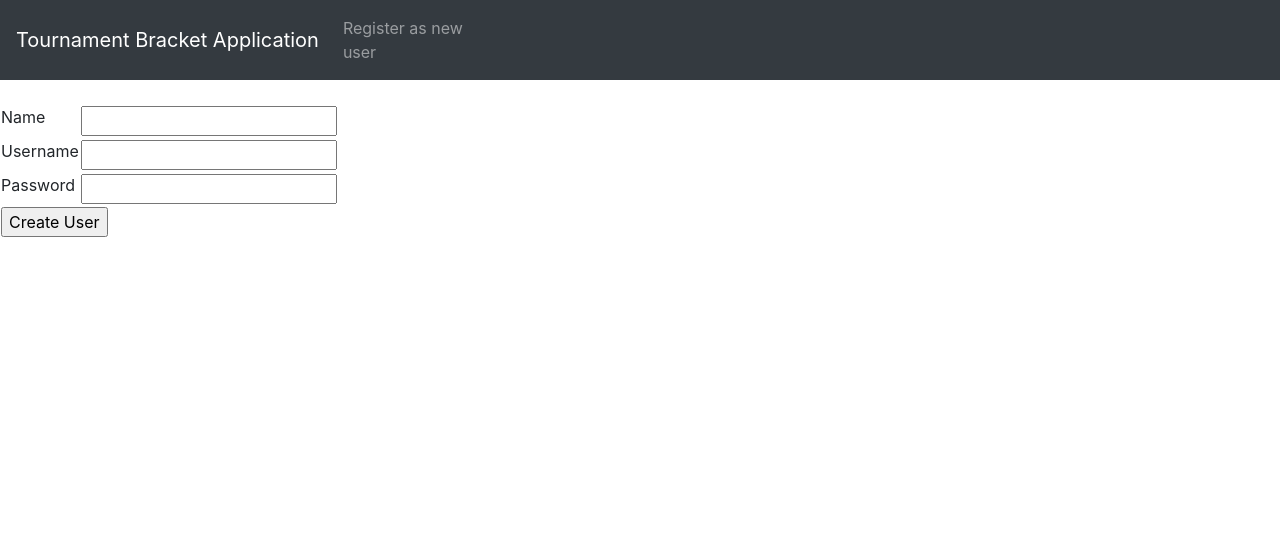
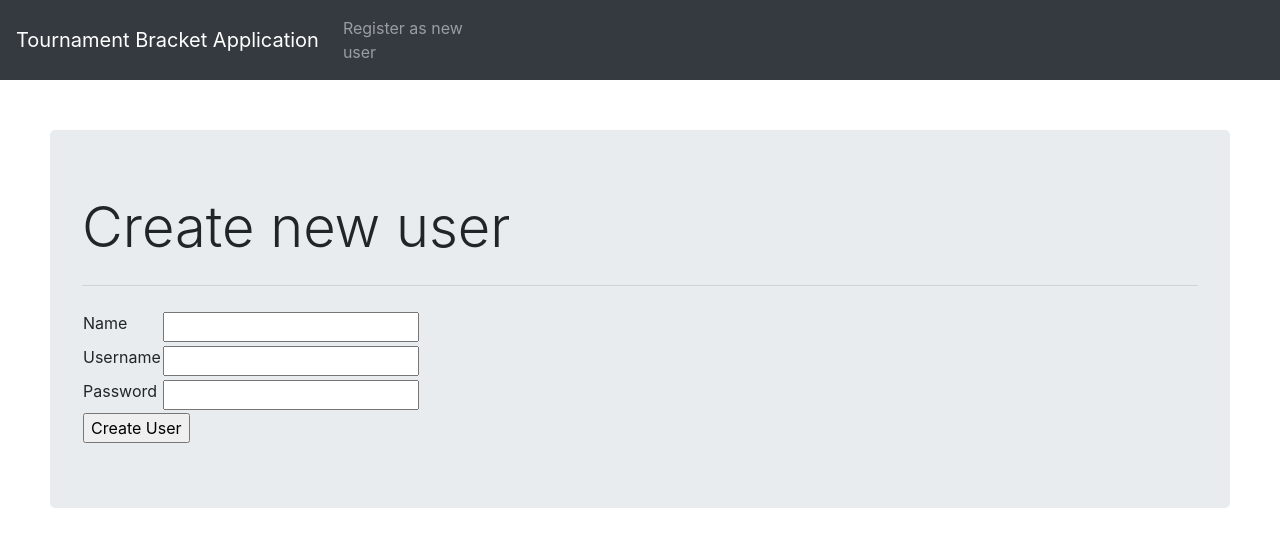
Before and after one commit to rescawen/Wenlei-Dai-Rankkauslista-Tsoha, a Flask app: page /auth/new/ in a window 1280 px wide. Shown: the top 547 px of the page. Run offline with Flask 2, Linux system fonts and the light colour scheme; parts of the project's set-up code (start-up, migrations or seed data) failed here and were passed over; some libraries are stand-ins or nearby versions.

Commit message:
Update createform.html

```diff
--- a/application/templates/auth/createform.html
+++ b/application/templates/auth/createform.html
@@ -2,6 +2,10 @@
 
 {% block body %}
 {{ error }}
+<div class="all-list-container">
+    <div class="jumbotron">
+        <h1 class="display-4">Create new user</h1>
+        <hr class="my-4">
         <form method="POST" action="{{ url_for('auth_create') }}">
             <table>
                 <tr>
@@ -55,4 +59,6 @@
                     </td>
                 </tr>
         </form>
+    </div>
+</div>
 {% endblock %}
```
Lines whose indentation alone changed are shown as unchanged.
